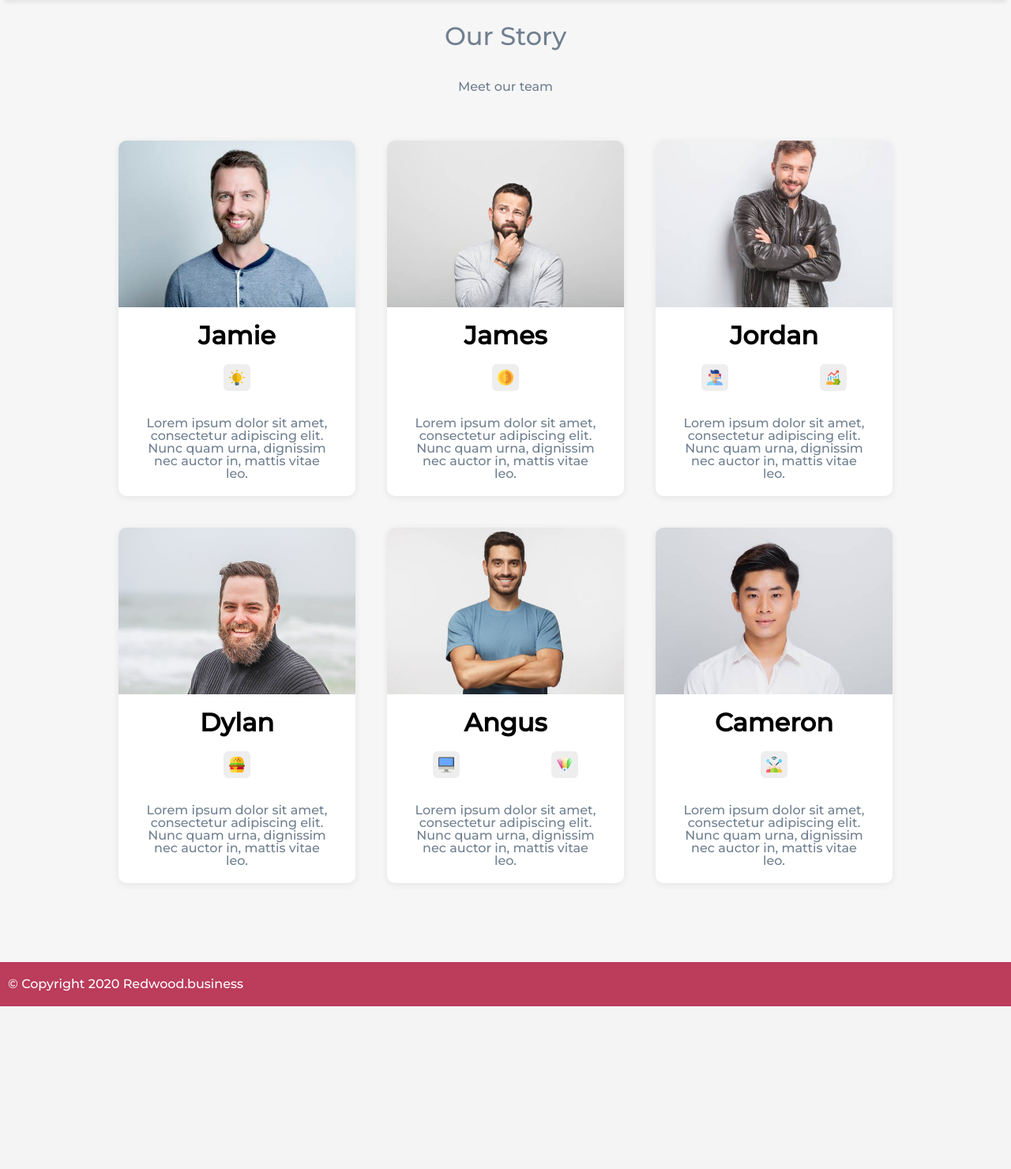
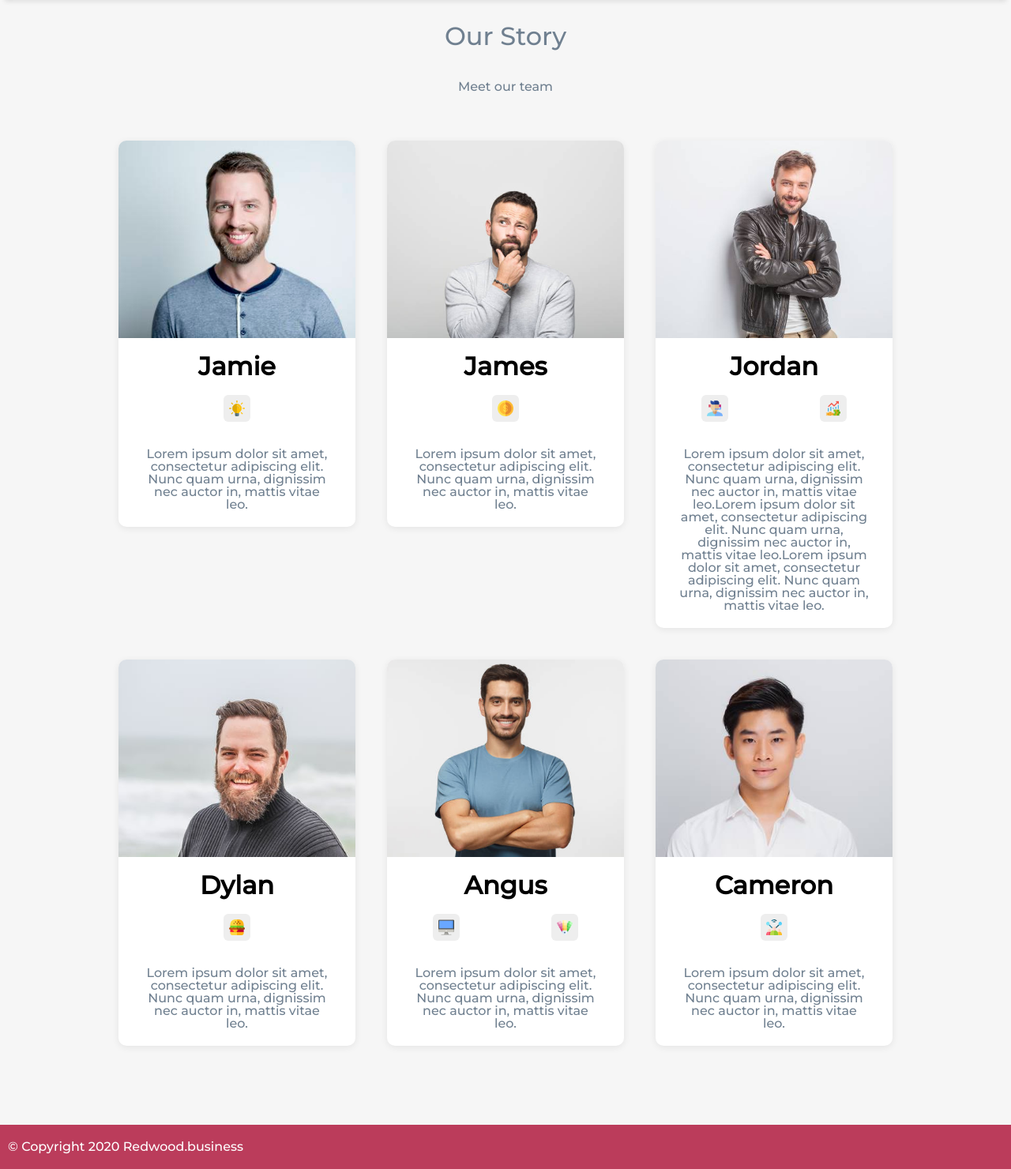
Before and after one commit to angus-archive/redwood, a PHP site: page /our-story.html in a window 1280 px wide. Shown: the part 226-1706 px from the top of the page at 79% size. Before the commit the page ends 1500 px from the top, so only its background shows below. Run offline with PHP 8.4, Linux system fonts and the light colour scheme.

Commit message:
Updated About us to align when more text is added

```diff
--- a/our-story.html
+++ b/our-story.html
@@ -118,7 +118,7 @@
 											</div>
 										</div>
 									</div>
-									<p> Lorem ipsum dolor sit amet, consectetur adipiscing elit. Nunc quam urna, dignissim nec auctor in, mattis vitae leo.</p>
+									<p> Lorem ipsum dolor sit amet, consectetur adipiscing elit. Nunc quam urna, dignissim nec auctor in, mattis vitae leo.Lorem ipsum dolor sit amet, consectetur adipiscing elit. Nunc quam urna, dignissim nec auctor in, mattis vitae leo.Lorem ipsum dolor sit amet, consectetur adipiscing elit. Nunc quam urna, dignissim nec auctor in, mattis vitae leo.</p>
 								</div>
 							</div>
 							<!-- Dylan -->
--- a/resources/styles/stylesheet.css
+++ b/resources/styles/stylesheet.css
@@ -312,6 +312,7 @@ main{
 	background-color: white;
 	border-radius: 10px;
 	width: 100%;
+
 	max-width: 350px;
 	min-height: 450px;
 	margin: 20px;
@@ -324,7 +325,7 @@ main{
 .personImageContainer{
 	border-radius: 10px 10px 0 0;
 	overflow: hidden;
-	flex: 1;
+	height: 250px;
 }
 
 .personImageContainer img{
@@ -450,11 +451,12 @@ PORTRAIT TABLET OR BIG PHONE
 		flex-direction: row;
 		flex-wrap: wrap;
 		justify-content: center;
+		align-items: flex-start;
 	}
 
 	.personContainer{
 		max-width: 250px;
-		height: 100px;
+
 	}
 
 
@@ -530,7 +532,6 @@ LAPTOPS / DESKTOPS
 
 	.personContainer{
 		max-width: 300px;
-		height: 100px;
 	}
 
 
@@ -544,7 +545,6 @@ ULTRA WIDE
 	/* On much larger screens increase profile sizes*/
 	.personContainer{
 		max-width: 300px;
-		height: 150px;
 	}
 
 }
```
